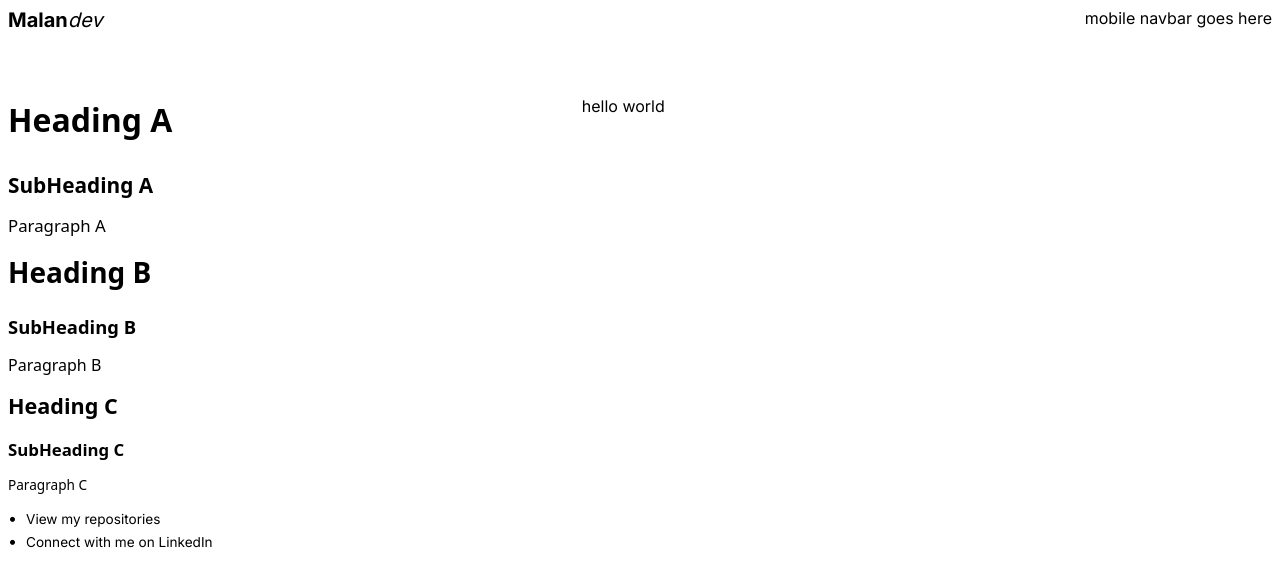
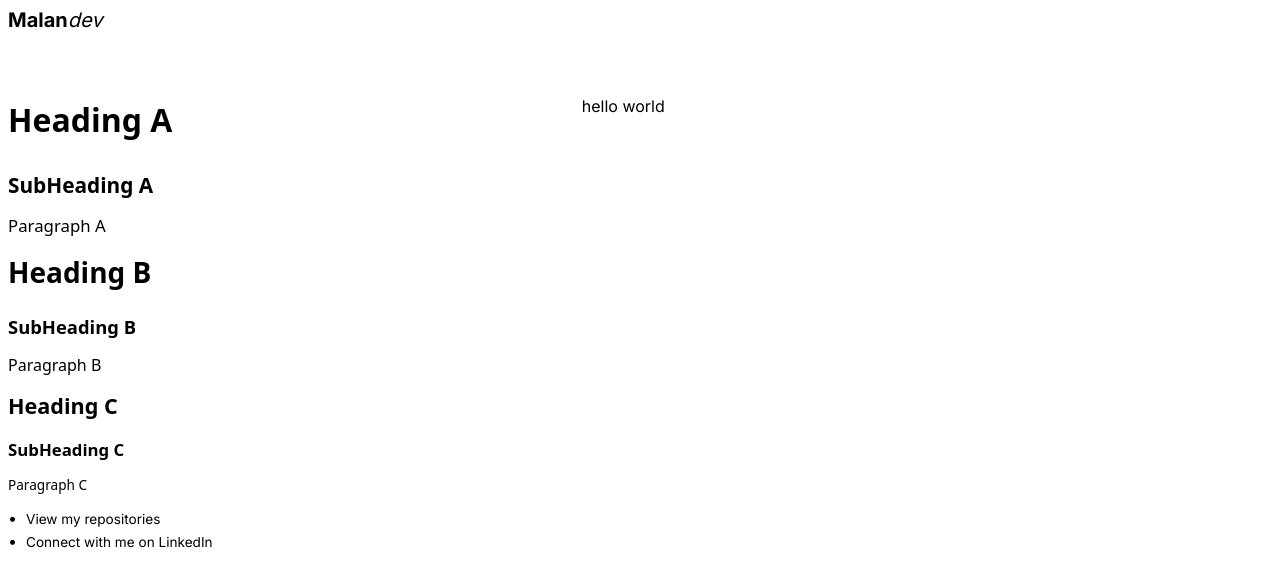
Before and after one commit to malan-g/website--nextjs, a Next.js app: page / in a window 1280 px wide. Shown: the top 586 px of the page. Built offline with nearby package versions, Linux system fonts and the light colour scheme.

Commit message:
created Header component, discarded  HomeLink component.

```diff
--- a/src/app/layout.tsx
+++ b/src/app/layout.tsx
@@ -1,6 +1,6 @@
 import type { Metadata } from "next";
 import { Inter } from "next/font/google";
-import HomeLink from "@/components/Navigation/HomeLink";
+import Header from "@/components/Header";
 import { Heading, SubHeading, Paragraph } from "@/components/Font";
 import { BulletPointCTA } from "@/components/Navigation/CTAs";
 import { socials, SocialType } from "@/lib";
@@ -22,10 +22,8 @@ export default function RootLayout({
   return (
     <html lang="en">
       <body className={inter.className}>
-        <header>
-          <HomeLink />
-          mobile navbar goes here
-        </header>
+        <Header />
+
         <Spacer size="xl" />
         <main>
           <aside>
--- a/src/components/Navigation/HomeLink/index.module.scss
+++ b/src/components/Header/index.module.scss
@@ -1,4 +1,4 @@
-.link {
+.home {
   font-size: 1.25rem;
   color: black;
   text-decoration: none;
--- /dev/null
+++ b/src/components/Header/index.tsx
@@ -0,0 +1,14 @@
+import Link from "next/link";
+import styles from "./index.module.scss";
+
+const Header = () => {
+  return (
+    <header>
+      <Link href="/" title="Return to homepage" className={styles.home}>
+        Malan<span>dev</span>
+      </Link>
+    </header>
+  );
+};
+
+export default Header;
--- a/src/components/Navigation/HomeLink/index.tsx
+++ /dev/null
@@ -1,12 +0,0 @@
-import Link from "next/link";
-import styles from "./index.module.scss";
-
-const HomeLink = () => {
-  return (
-    <Link href="/" title="Return to homepage" className={styles.link}>
-      Malan<span>dev</span>
-    </Link>
-  );
-};
-
-export default HomeLink;
```
Also changed, not shown: src/components/Header/types.ts (added).
